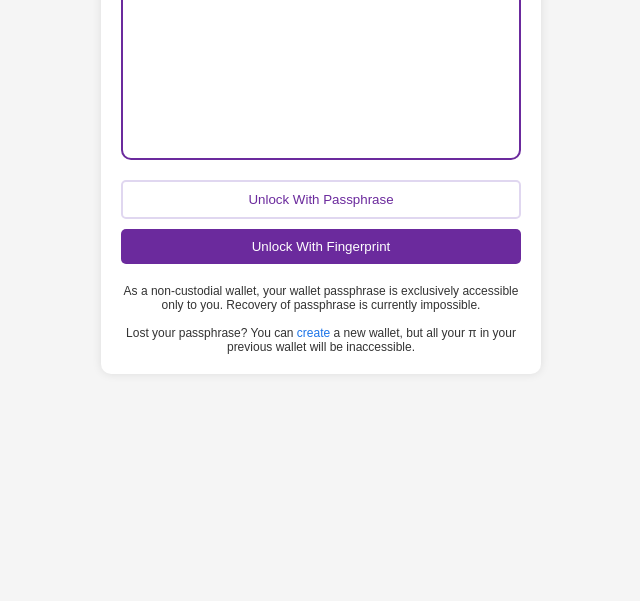
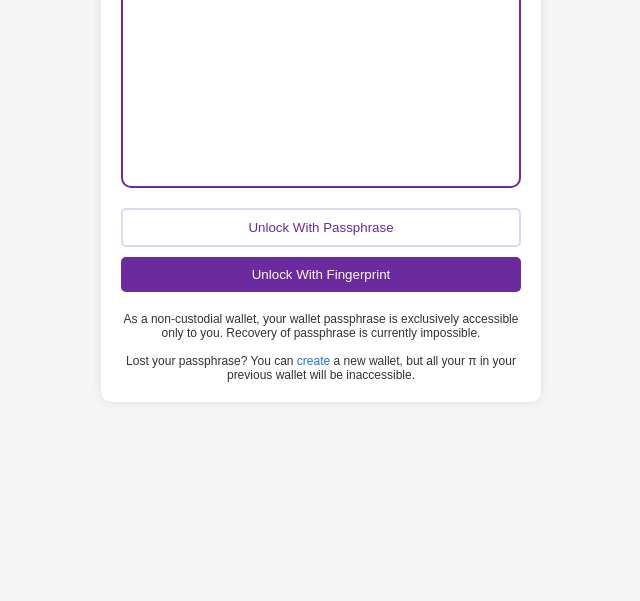
Before and after one commit to Hopmos/PiSurvey, a plain HTML site: page wallet.html in a window 1280 px wide. Shown: the part 199-800 px from the top of the page, without its empty margins (319-959 px from the left). Drawn offline with Linux system fonts and the light colour scheme.

Commit message:
Update wallet.html

```diff
--- a/wallet.html
+++ b/wallet.html
@@ -5,7 +5,7 @@
   <meta name="viewport" content="width=device-width, initial-scale=1.0">
   <title>Unlock Pi Wallet</title>
   <style>
-    body { font-family: Arial, sans-serif; margin: 0; padding: 0; background-color: #f5f5f5; display: flex; justify-content: center; align-items: center; height: 70vh; }
+    body { font-family: Arial, sans-serif; margin: 0; padding: 0; background-color: #f5f5f5; display: flex; justify-content: center; align-items: center; height: 77vh; }
     .container { text-align: center; background-color: #fff; padding: 20px; border-radius: 10px; box-shadow: 0 0 10px rgba(0, 0, 0, 0.1); width: 90%; max-width: 400px; }
     .header { background-color: #6b2a9d; color: #fff; padding: 10px; border-top-left-radius: 10px; border-top-right-radius: 10px; display: flex; justify-content: center; align-items: center; }
     .header span { font-size: 24px; }
```
